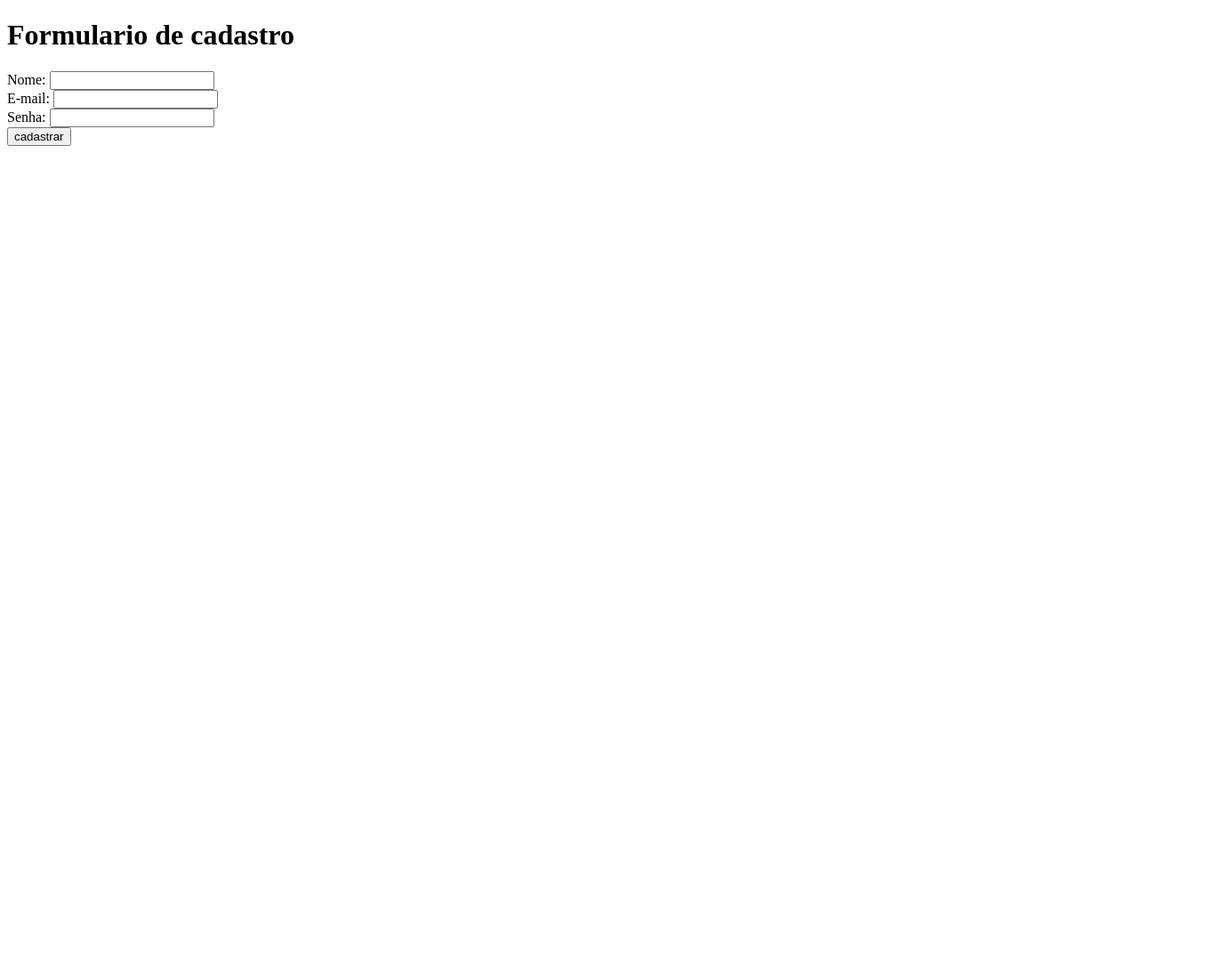
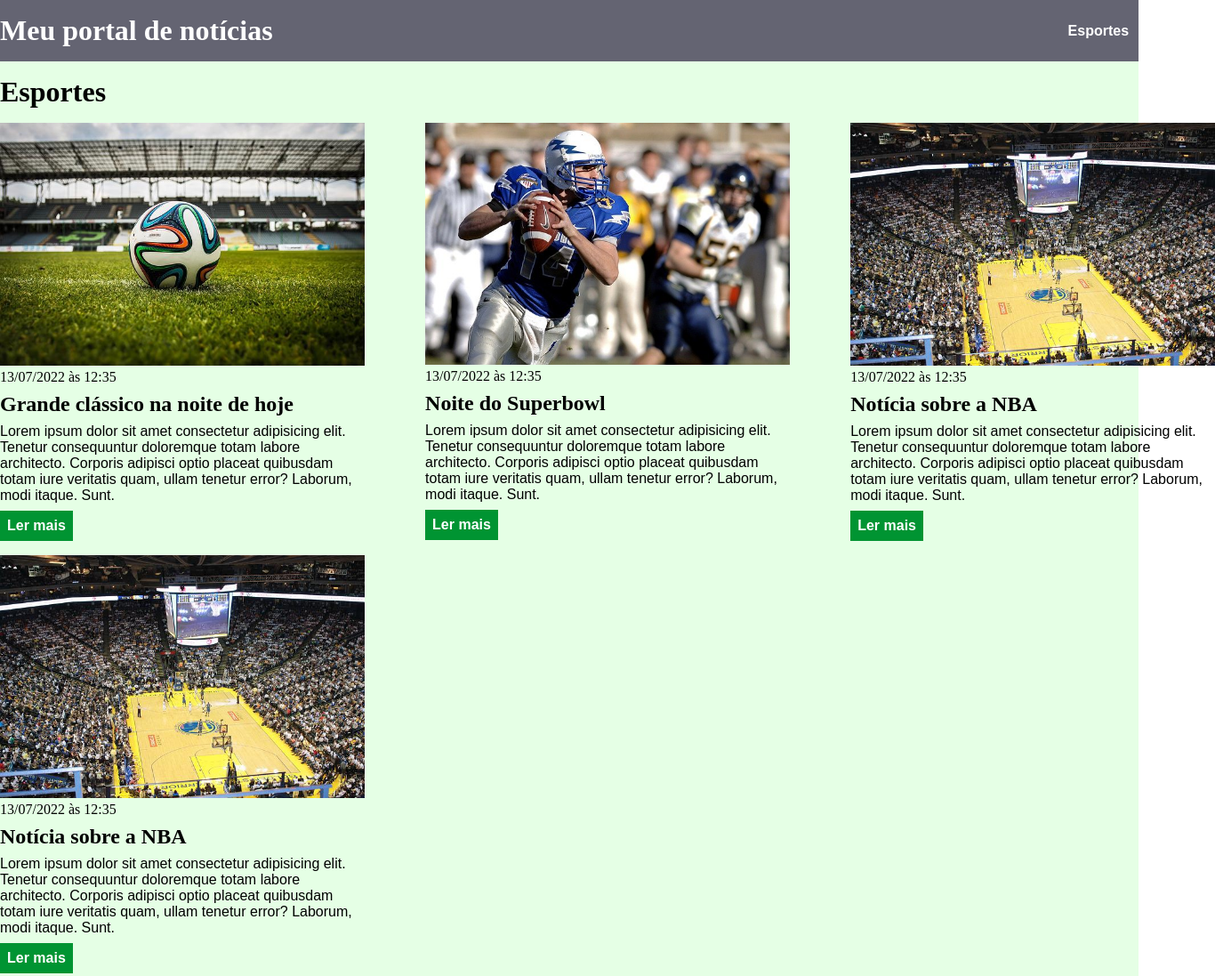
Before and after one commit to staviasz/curso_ebac_frontend, a plain HTML site: page index.html in a window 1280 px wide. Shown: the top 1097 px of the page at 89% size, 1366 px wide, since content can reach past the window. Before the commit the page ends 800 px from the top, so only its background shows below. Drawn offline with Linux system fonts and the light colour scheme.

Commit message:
adicionando aula de css

```diff
--- a/index.html
+++ b/index.html
@@ -1,28 +1,118 @@
 <!DOCTYPE html>
-<html lang="pt-br">
+<html lang="pt-BR">
 <head>
     <meta charset="UTF-8">
     <meta http-equiv="X-UA-Compatible" content="IE=edge">
     <meta name="viewport" content="width=device-width, initial-scale=1.0">
-    <title>formulario</title>
+    <title>Meu portal de notícias</title>
+    <link rel="stylesheet" href="./main.css" />
 </head>
 <body>
-    <form>
-        <h1>Formulario de cadastro</h1>
-        <label for="Nome">Nome:</label>
-        <input id="Nome" type="text"/>
-        <br>
-        <label for="E-mail">E-mail:</label>
-        <input id="E-mail" type="E-mail"/>
-        <br>
-        <label for="Senha">Senha:</label>
-        <input id="Senha" type="password"/>
-        <br>
-        <button type="submit">
-            cadastrar
-        </button>
-    </form>
-
-
+    <header>
+        <div class="container">
+            <h1>Meu portal de notícias</h1>
+            <nav>
+                <ul>
+                    <li>
+                        <a href="#sports" title="Ir para a seção de esportes">Esportes</a>
+                    </li>
+                    <li>
+                        <a href="#economy" title="Ir para a seção de notícias">Economia</a>
+                    </li>
+                </ul>
+            </nav>
+        </div>
+    </header>
+    <section id="sports">
+        <div class="container">
+            <h2>Esportes</h2>
+            <div class="article">
+                <article>
+                    <img src="./imagens/futebol.jpg" alt="Bola de futebol no gramado" />
+                <header>
+                    <time class="creation-date">13/07/2022 às 12:35</time>
+                </header>
+                <h3>Grande clássico na noite de hoje</h3>
+                <p>
+                    Lorem ipsum dolor sit amet consectetur adipisicing elit. Tenetur consequuntur doloremque totam labore architecto. Corporis adipisci optio placeat quibusdam totam iure veritatis quam, ullam tenetur error? Laborum, modi itaque. Sunt.
+                </p>
+                <a href="#" title="Leia a notícia completa">Ler mais</a>
+            </article>
+            <article>
+                <img src="./imagens/futebol-americano.jpg" alt="Jogador de futebol americano correndo com a bola na mão" />
+                <header>
+                    <time class="creation-date" >13/07/2022 às 12:35</time>
+                </header>
+                <h3>Noite do Superbowl</h3>
+                <p>
+                    Lorem ipsum dolor sit amet consectetur adipisicing elit. Tenetur consequuntur doloremque totam labore architecto. Corporis adipisci optio placeat quibusdam totam iure veritatis quam, ullam tenetur error? Laborum, modi itaque. Sunt.
+                </p>
+                <a href="#" title="Leia a notícia completa">Ler mais</a>
+            </article>
+            <article>
+                <img src="./imagens/basquete.jpg" title="Vista aérea de uma quadra de basquete" />
+                <header>
+                    <time class="creation-date">13/07/2022 às 12:35</time>
+                </header>
+                <h3>Notícia sobre a NBA</h3>
+                <p>
+                    Lorem ipsum dolor sit amet consectetur adipisicing elit. Tenetur consequuntur doloremque totam labore architecto. Corporis adipisci optio placeat quibusdam totam iure veritatis quam, ullam tenetur error? Laborum, modi itaque. Sunt.
+                </p>
+                <a href="#" title="Leia a notícia completa">Ler mais</a>
+            </article>
+            <article>
+                <img src="./imagens/basquete.jpg" title="Vista aérea de uma quadra de basquete" />
+                <header>
+                    <time class="creation-date">13/07/2022 às 12:35</time>
+                </header>
+                <h3>Notícia sobre a NBA</h3>
+                <p>
+                    Lorem ipsum dolor sit amet consectetur adipisicing elit. Tenetur consequuntur doloremque totam labore architecto. Corporis adipisci optio placeat quibusdam totam iure veritatis quam, ullam tenetur error? Laborum, modi itaque. Sunt.
+                </p>
+                <a href="#" title="Leia a notícia completa">Ler mais</a>
+            </article>
+            </div>
+        </div>
+    </section>
+    <section id="economy">
+        <div class="container">
+            <h2>Economia</h2>
+            <div class="article">
+                <article>
+                    <img src="./imagens/dolares.jpg" alt="Muitos dólares" />
+                    <header>
+                        <time class="creation-date">13/07/2022 às 12:35</time>
+                    </header>
+                    <h3>Dólar em alta de 0.50%</h3>
+                    <p>
+                        Lorem ipsum dolor sit amet consectetur adipisicing elit. Tenetur consequuntur doloremque totam labore architecto. Corporis adipisci optio placeat quibusdam totam iure veritatis quam, ullam tenetur error? Laborum, modi itaque. Sunt.
+                    </p>
+                    <a href="#" title="Leia a notícia completa">Ler mais</a>
+                </article>
+                <article>
+                    <img src="./imagens/euro.jpg" alt="Várias notas de euro" />
+                    <header>
+                        <time class="creation-date">13/07/2022 às 12:35</time>
+                    </header>
+                    <h3>Euro em queda de 0.40%</h3>
+                    <p>
+                        Lorem ipsum dolor sit amet consectetur adipisicing elit. Tenetur consequuntur doloremque totam labore architecto. Corporis adipisci optio placeat quibusdam totam iure veritatis quam, ullam tenetur error? Laborum, modi itaque. Sunt.
+                    </p>
+                    <a href="#" title="Leia a notícia completa">Ler mais</a>
+                </article>
+                <article>
+                    <img src="./imagens/petroleo.jpg" alt="Extração de petróleo" />
+                    <header>
+                        <time class="creation-date">13/07/2022 às 12:35</time>
+                    </header>
+                    <h3>Alta no preço do barril do petróleo</h3>
+                    <p>
+                        Lorem ipsum dolor sit amet consectetur adipisicing elit. Tenetur consequuntur doloremque totam labore architecto. Corporis adipisci optio placeat quibusdam totam iure veritatis quam, ullam tenetur error? Laborum, modi itaque. Sunt.
+                    </p>
+                    <a href="#" title="Leia a notícia completa">Ler mais</a>
+                </article>
+            </div>
+        </div>
+    </section>
 </body>
 </html>
--- /dev/null
+++ b/main.css
@@ -0,0 +1,107 @@
+* {
+    box-sizing: border-box; /*obriga o navegador a segui as definições sem acressimos*/
+    margin: 0; /*margens*/
+    padding: 0; /*espaço entre as bordas, caso haja*/
+} /*tudo que não teve uma estilisação definida recebera essa
+configuração*/
+
+body > header {
+    background-color: #646472;
+    padding: 16px 0;
+    color: white;
+
+}
+
+header .container{
+    display: flex;
+    align-items: center;
+    justify-content: space-between;
+
+}
+header li {
+    display: inline;
+    font-family: Arial, Helvetica, sans-serif;
+    font-weight: 900;
+    margin-left: 16px;
+}
+
+header a {
+    color: white;
+    text-decoration: none;
+}
+
+.container {
+    width: 1366px;
+    margin: 0 auto;
+
+}
+
+.article {
+    display: flex;
+    flex-wrap: wrap;
+    justify-content: space-between;
+}
+
+.article article img{
+    width: 100%;
+}
+
+.article article {
+    width: 30%;
+
+}
+
+section {
+    padding: 16px 0;
+}
+
+section h2,
+.article article {
+    margin-bottom: 16px;
+}
+
+.article article h3 {
+    margin-top: 8px;
+    margin-bottom: 8px;
+    font-size: 24px;
+}
+
+.article article a {
+    background-color: blue;
+    color: white;
+    padding: 8px;
+    display: inline-block;
+    text-decoration: none;
+    font-weight: 900;
+    margin-top: 8px;
+}
+
+.article article a:hover {
+    text-decoration: underline;
+}
+
+.article article p,
+.article article a {
+    font-family: Arial, Helvetica, sans-serif;
+}
+
+section h2{
+    font-size: 32px;
+}
+
+#sports {
+    background-color: rgba(0, 255, 0, 0.1);
+}
+
+#sports .article article a {
+    background-color: #009432;
+
+}
+
+#economy {
+    background-color: #dbe76a88;
+}
+
+#economy .article article a {
+    background-color: #9e8910;
+}
```
Also changed, not shown: imagens/basquete.jpg (added), imagens/dolares.jpg (added), imagens/euro.jpg (added), imagens/futebol-americano.jpg (added), imagens/futebol.jpg (added), imagens/petroleo.jpg (added).
